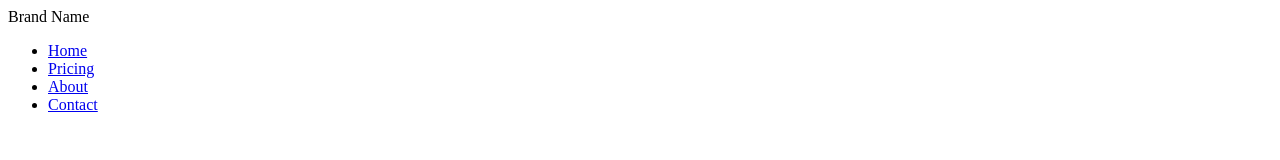
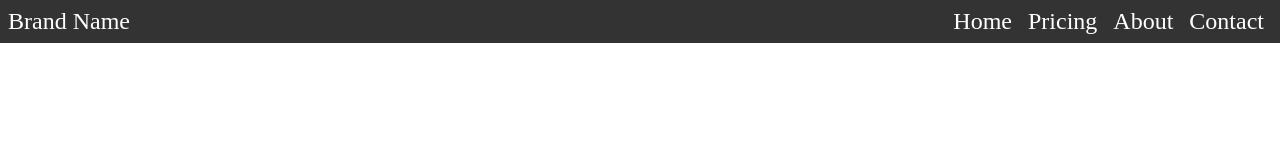
Before and after one commit to ndharmateja/html_css_projects, a plain HTML site: page web_dev_simplified/navbar/index.html in a window 1280 px wide. Drawn offline with Linux system fonts and the light colour scheme.

Commit message:
nb: Finish project

```diff
--- a/web_dev_simplified/navbar/index.html
+++ b/web_dev_simplified/navbar/index.html
@@ -8,13 +8,13 @@
     <title>Navbar</title>
   </head>
   <body>
-    <nav>
-      <span>Brand Name</span>
-      <ul>
-        <li><a href="#">Home</a></li>
-        <li><a href="#">Pricing</a></li>
-        <li><a href="#">About</a></li>
-        <li><a href="#">Contact</a></li>
+    <nav class="navbar">
+      <span class="brand-name">Brand Name</span>
+      <ul class="nav-items">
+        <li class="nav-item"><a href="#">Home</a></li>
+        <li class="nav-item"><a href="#">Pricing</a></li>
+        <li class="nav-item"><a href="#">About</a></li>
+        <li class="nav-item"><a href="#">Contact</a></li>
       </ul>
     </nav>
   </body>
--- a/web_dev_simplified/navbar/styles.css
+++ b/web_dev_simplified/navbar/styles.css
@@ -0,0 +1,36 @@
+* {
+  box-sizing: border-box;
+}
+
+body {
+  margin: 0;
+}
+
+.navbar {
+  display: flex;
+  justify-content: space-between;
+  background-color: #333;
+  color: white;
+  align-items: center;
+  font-size: 1.5rem;
+  padding: 0 0.5rem;
+}
+
+.nav-items {
+  list-style: none;
+  display: flex;
+  margin: 0;
+}
+
+.nav-item a {
+  text-decoration: none;
+  color: inherit;
+}
+
+.nav-item {
+  padding: 0.5rem;
+}
+
+.nav-item:hover {
+  background-color: #777;
+}
```
